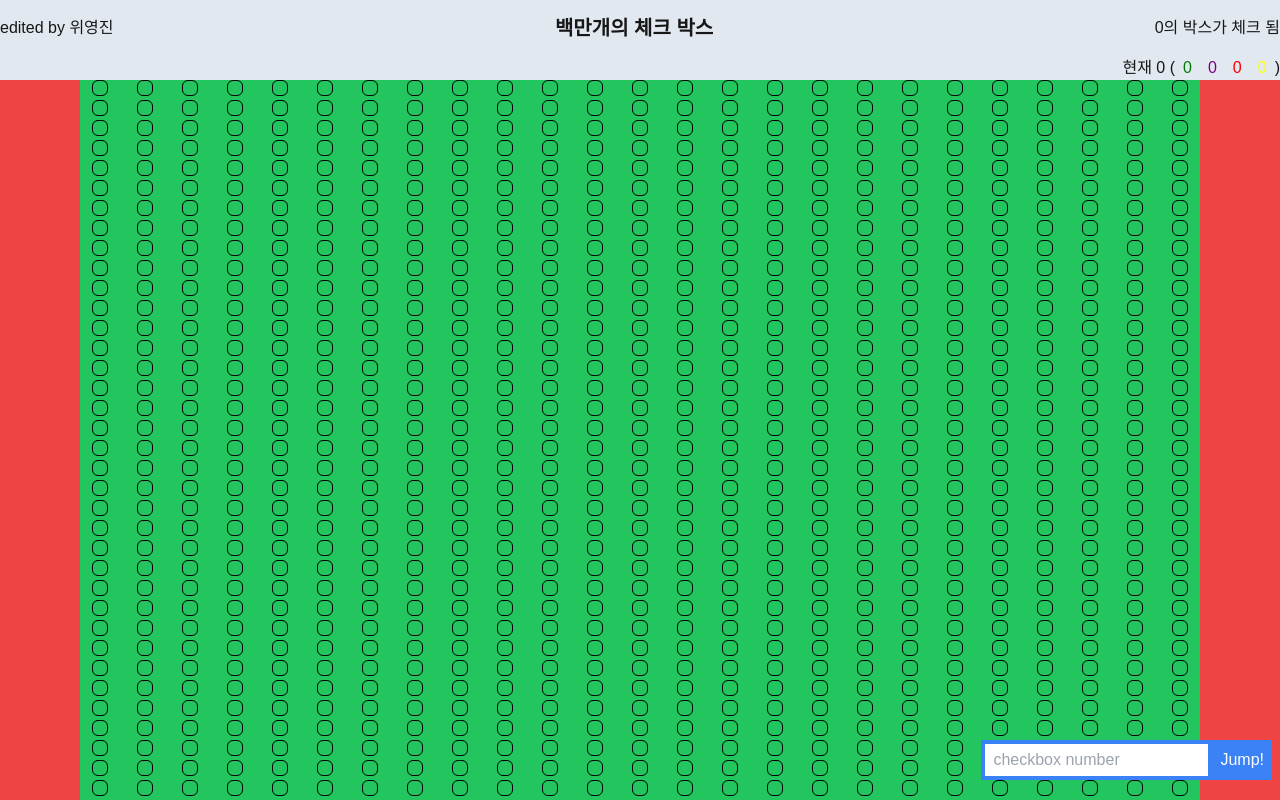
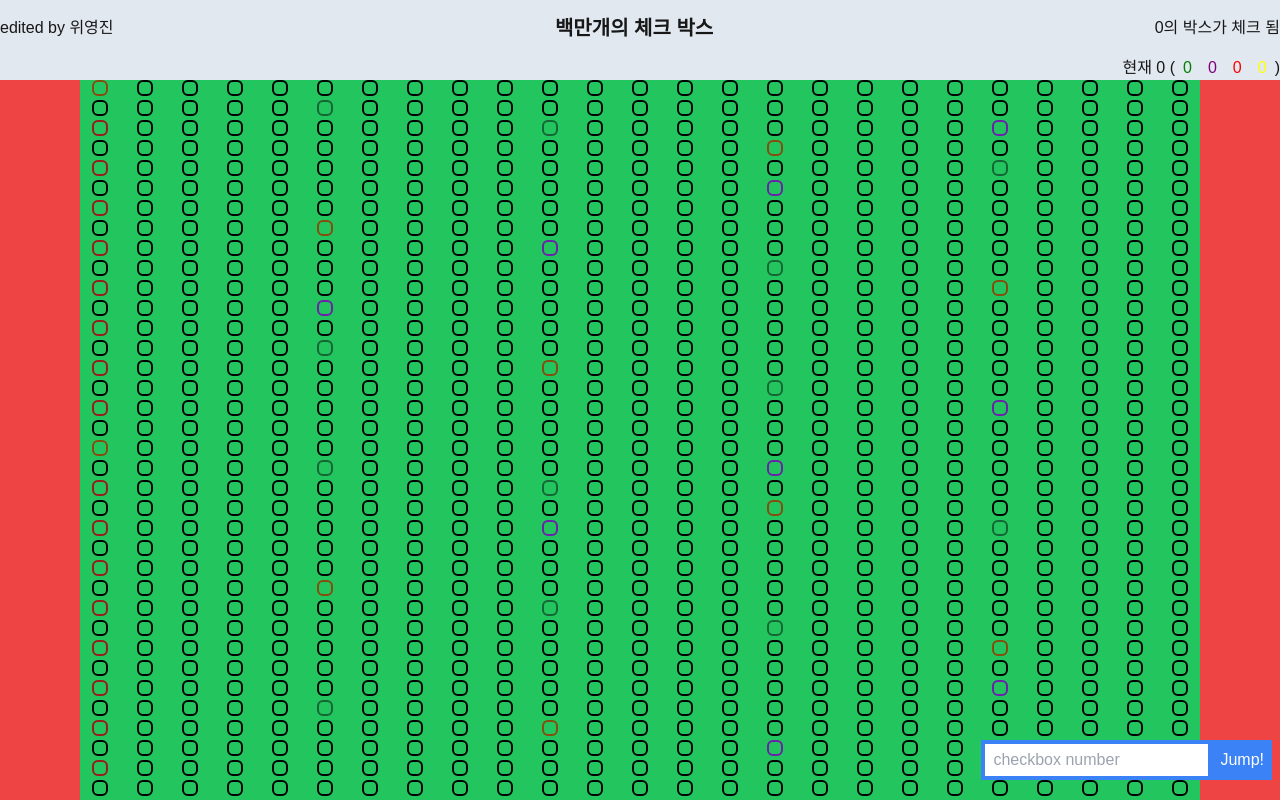
Before and after one commit to weeeeey/superb, a Next.js app: page / in a window 1280 px wide. Built offline with nearby package versions, Linux system fonts and the light colour scheme.

Commit message:
Feat/7 (#8)
* feat: add a handleClick function for checked box

* refactor: 섹션 별 체크박스 갯수를 천개로 변경

```diff
--- a/app/(home)/_components/home-main.tsx
+++ b/app/(home)/_components/home-main.tsx
@@ -1,9 +1,16 @@
-export default function HomeMain() {
+import { GREEN, PURPLE, RED, YELLOW } from '@/constants';
+import { ColorType } from '../page';
+
+interface HomeMainProps {
+    handleClick: (isCheck: boolean, color?: ColorType) => void;
+}
+
+export default function HomeMain({ handleClick }: HomeMainProps) {
     return (
         <main className="h-full pt-20 bg-red-500 px-20 ">
             <section className="h-full bg-green-500 overflow-y-auto ">
                 <div className="grid grid-cols-[repeat(auto-fill,minmax(40px,1fr))] gap-1">
-                    {Array.from({ length: 1200 }).map((_, idx) => (
+                    {Array.from({ length: 1000 }).map((_, idx) => (
                         <div
                             key={idx}
                             className="flex items-center justify-center"
@@ -12,9 +19,28 @@ export default function HomeMain() {
                                 className="hidden peer"
                                 type="checkbox"
                                 id={'' + idx}
+                                onChange={(e) => {
+                                    let color;
+                                    if (idx % 30 === 0) color = GREEN;
+                                    if (idx % 50 === 0) color = RED;
+                                    if (idx % 70 === 0) color = PURPLE;
+                                    if (idx % 90 === 0) color = YELLOW;
+
+                                    if (color)
+                                        handleClick(
+                                            e.target.checked,
+                                            color as ColorType
+                                        );
+                                    else handleClick(e.target.checked);
+                                }}
                             />
                             <label
-                                className="border border-black rounded-md size-4 peer-checked:bg-blue-600 transition-all cursor-pointer"
+                                className={`border-2 rounded-md size-4 peer-checked:bg-blue-600 transition-all cursor-pointer border-black
+                                    ${idx % 30 === 0 && 'border-green-800'}
+                                    ${idx % 50 === 0 && 'border-red-800'}
+                                    ${idx % 70 === 0 && 'border-purple-800'}
+                                    ${idx % 90 === 0 && 'border-yellow-800'}
+                                    `}
                                 htmlFor={'' + idx}
                             ></label>
                         </div>
--- a/app/(home)/page.tsx
+++ b/app/(home)/page.tsx
@@ -29,10 +29,27 @@ export default function HomePage() {
             yellow: 0,
         },
     });
+    const handleClick = (isCheck: boolean, color?: ColorType) => {
+        setCheckState((p) => ({
+            ...p,
+            checkedCount: isCheck ? p.checkedCount + 1 : p.checkedCount - 1,
+        }));
+        if (color) {
+            setCheckState((p) => ({
+                ...p,
+                colorCheckedCount: {
+                    ...p.colorCheckedCount,
+                    [color]: isCheck
+                        ? p.colorCheckedCount[color] + 1
+                        : p.colorCheckedCount[color] - 1,
+                },
+            }));
+        }
+    };
     return (
         <>
             <HomeHeader checkState={checkState} />
-            <HomeMain />
+            <HomeMain handleClick={handleClick} />
             <HomeFooterButton />
         </>
     );
```
